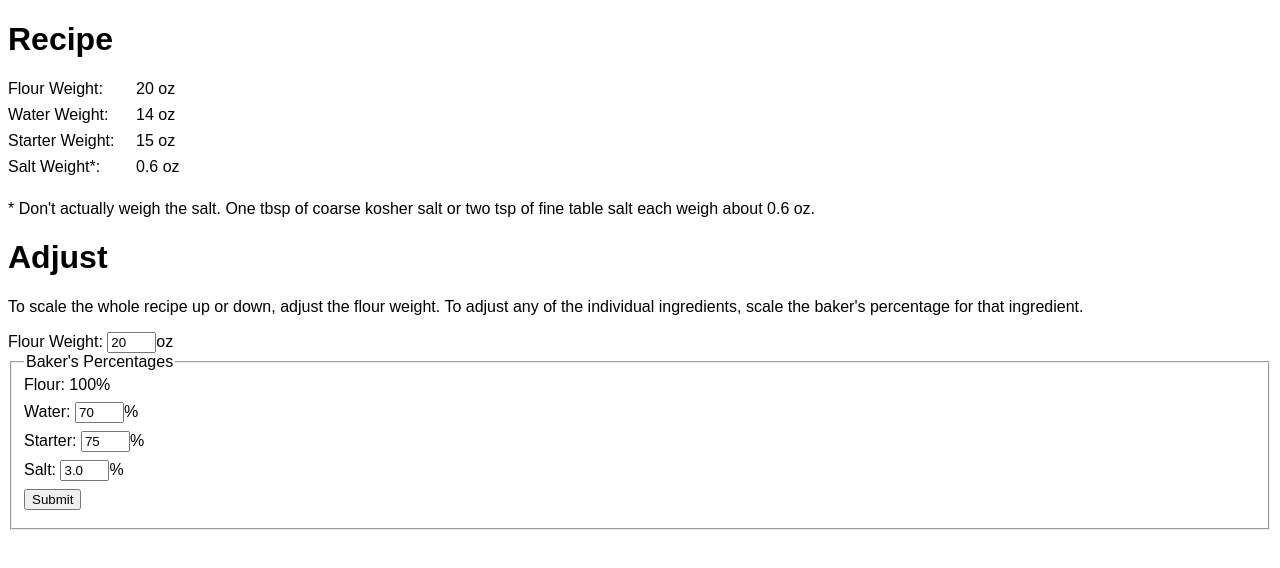
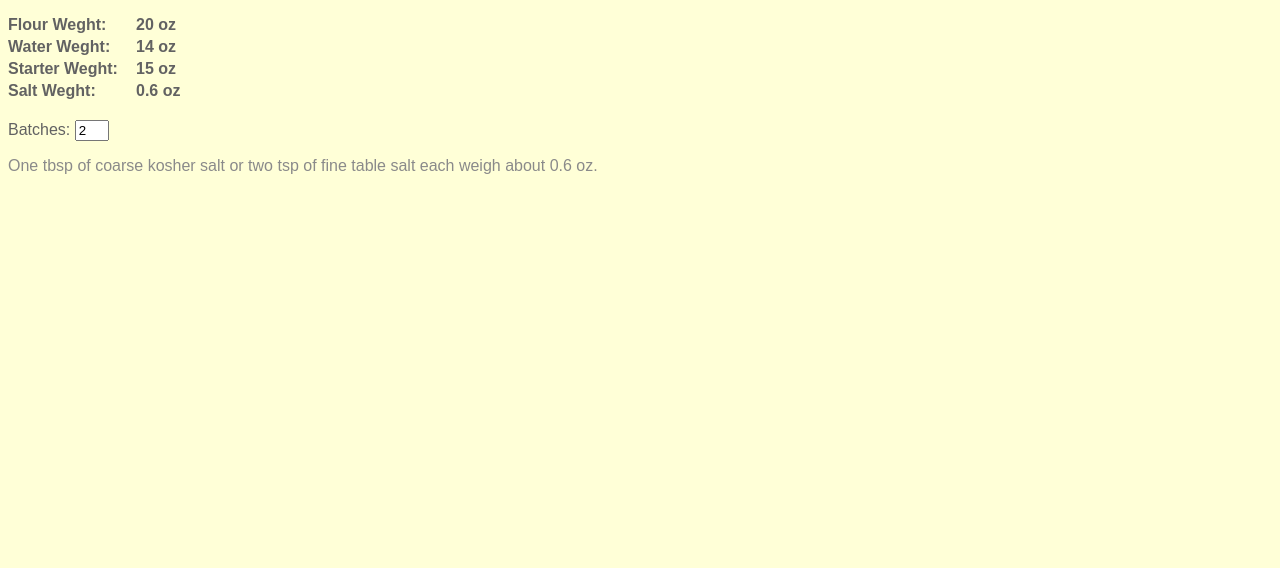
Before and after one commit to d-strickland/crustandcrumb, a plain HTML site: page index.html in a window 1280 px wide. Drawn offline with nearby package versions, Linux system fonts and the light colour scheme.

Commit message:
Rewrite with Vue and streamline.

```diff
--- a/css/style.css
+++ b/css/style.css
@@ -1,5 +1,7 @@
-* {
+html {
     font-family: Arial, Helvetica, sans-serif;
+    background: #ffffd7;
+    color: #626262;
 }
 
 dt {
@@ -7,6 +9,18 @@ dt {
     clear: left;
     width: 8em;
 }
-dd, label, fieldset > div {
-    padding-bottom: 0.5em;
+dd {
+    padding-bottom: 0.25em;
 }
+
+p {
+    color: #8a8a8a
+}
+
+input[type=number] {
+    width: 2em;
+}
+
+#recipe {
+    font-weight: 600;
+}
--- a/index.html
+++ b/index.html
@@ -2,58 +2,33 @@
 <html>
   <head>
     <meta name="viewport" content="width=device-width, initial-scale=1.0">
+    <meta charset="UTF-8">
     <link rel="stylesheet" type="text/css" href="css/style.css" />
-    <script src="js/script.js"></script>
   </head>
-  <body onload="updateRecipe()">
-    <h1>Recipe</h1>
-    <dl id=recipe>
-      <dt>Flour Weight:</dt>
-      <dd id="flour_wt"></dd>
+  <body>
+    <div id="app">
+      <dl id=recipe>
+        <span v-for="(percent, ingredient) in ingredients">
+          <dt>{{ ingredient }} Weght:</dt>
+          <dd>{{ batches * flourWeight * percent / 100 }} oz</dd>
+        </span>
+      </dl>
+      <div>
+        <label for="batches">Batches:</label>
+        <input type="number" id="batches" v-model.number="batches" />
+      </div>
 
-      <dt>Water Weight:</dt>
-      <dd id="water_wt"></dd>
+      <p>
+        One tbsp of coarse kosher salt or two tsp of fine table salt each weigh
+        about 0.6 oz.
+      </p>
 
-      <dt>Starter Weight:</dt>
-      <dd id="starter_wt"></dd>
+    </body>
+  </div>
 
-      <dt>Salt Weight*:</dt>
-      <dd id="salt_wt"></dd>
-    </dl>
-    <p>
-      * Don't actually weigh the salt. One tbsp of coarse kosher
-      salt or two tsp of fine table salt each weigh about 0.6 oz.
-    </p>
-
-    <h1>Adjust</h1>
-    <p>
-      To scale the whole recipe up or down, adjust the flour weight. To adjust
-      any of the individual ingredients, scale the baker's percentage for that
-      ingredient.
-    </p>
-    <div>
-      <label for="new_flour_wt">Flour Weight:</label>
-      <input type="text" id="new_flour_wt" size="3" value="20" />oz
-    </div>
-
-    <fieldset>
-      <legend>Baker's Percentages</legend>
-      <div>Flour: 100%</div>
-      <div>
-        <label for="water_pct">Water:</label>
-        <input type="text" id="water_pct" size="3" value="70" />%
-      </div>
-      <div>
-        <label for="starter_pct">Starter:</label>
-        <input type="text" id="starter_pct" size="3" value="75" />%
-      </div>
-      <div>
-        <label for="salt_pct">Salt:</label>
-        <input type="text" id="salt_pct" size="3" value="3.0" />%
-      </div>
-      <div>
-        <button onclick="updateRecipe()">Submit</button>
-      </div>
-    </fieldset>
-  </body>
+  <script src="https://cdn.jsdelivr.net/npm/vue"></script>
+  <!--
+  <script src="https://cdn.jsdelivr.net/npm/vue/dist/vue.js"></script>
+  -->
+  <script src="js/script.js"></script>
 </html>
--- a/js/script.js
+++ b/js/script.js
@@ -1,11 +1,13 @@
-function updateRecipe() {
-    let flour_wt = document.getElementById('new_flour_wt').value;
-    let water_pct = document.getElementById('water_pct').value;
-    let starter_pct = document.getElementById('starter_pct').value;
-    let salt_pct = document.getElementById('salt_pct').value;
-
-    document.getElementById('flour_wt').innerHTML = flour_wt + ' oz';
-    document.getElementById('water_wt').innerHTML = (flour_wt * water_pct / 100) + ' oz';
-    document.getElementById('starter_wt').innerHTML = (flour_wt * starter_pct / 100) + ' oz';
-    document.getElementById('salt_wt').innerHTML = (flour_wt * salt_pct / 100) + ' oz';
-}
+const app = new Vue({
+    el: '#app',
+    data: {
+        batches: 2,
+        flourWeight: 10,
+        ingredients: {
+            Flour: 100,
+            Water: 70,
+            Starter: 75,
+            Salt: 3
+        }
+    }
+})
```
